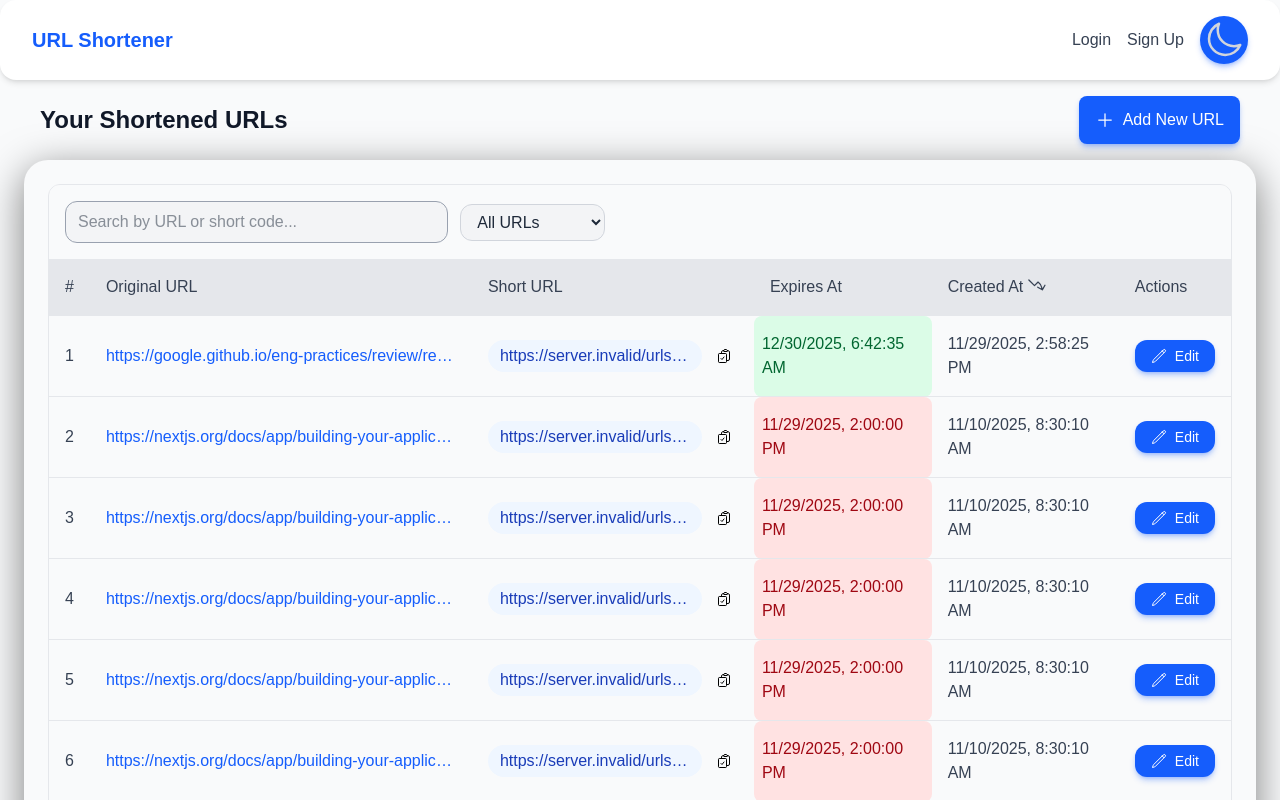
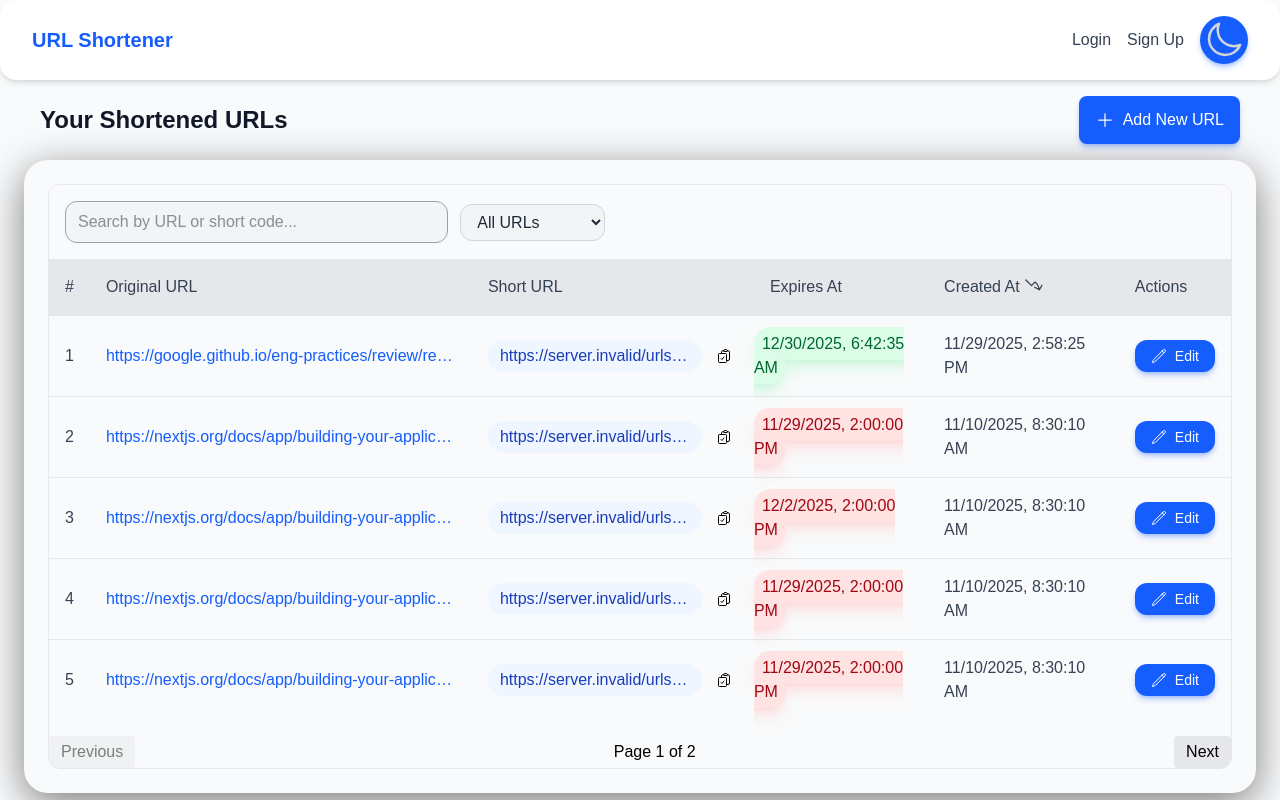
Before and after one commit to pagevamp/laxman-url-shortener-frontend, a Next.js app: page /urls in a window 1280 px wide. Shown: the top 800 px of the page. Built offline with nearby package versions, Linux system fonts and the light colour scheme; no server answers.

Commit message:
refact: pagination wip

```diff
--- a/app/components/ui/UrlTable.tsx
+++ b/app/components/ui/UrlTable.tsx
@@ -4,6 +4,7 @@ import { Button } from "@/app/components/ui/Button";
 import { SortableFields, UrlItem } from "@/app/hooks/interfaces/types";
 import { useUrl } from "@/app/hooks/useUrlTable";
 import { PencilIcon, ClipboardDocumentCheckIcon, ArrowTrendingDownIcon, ArrowTrendingUpIcon } from "@heroicons/react/24/outline";
+import { useEffect, useState } from "react";
 
 const urls: UrlItem[] = [
   {
@@ -30,7 +31,7 @@ const urls: UrlItem[] = [
     id: "9988aa77-bb66-cc55-dd144-ff331221155",
     original_url: "https://nextjs.org/docs/app/building-your-application",
     short_url: "nextDocs",
-    expires_at: "2025-11-29T14:00:00.000Z",
+    expires_at: "2025-12-02T14:00:00.000Z",
     created_at: "2025-11-10T08:30:10.100Z",
   }, {
     id: "9988aa77-bb66-cc55-dd44-ff311113221155",
@@ -69,9 +70,23 @@ export default function UrlTable() {
     sortOrder,
     setSortOrder, useFilteredSortedUrls } = useUrl()
 
+  const [currentPage, setCurrentPage] = useState(1);
+  const itemsPerPage = 5;
+
+
   const baseDomain = process.env.BASE_URL;
 
   const filteredData = useFilteredSortedUrls(urls);
+
+  const startIndex = (currentPage - 1) * itemsPerPage;
+  const endIndex = startIndex + itemsPerPage;
+  const paginatedData = filteredData.slice(startIndex, endIndex);
+
+  const totalPages = Math.ceil(filteredData.length / itemsPerPage);
+
+  useEffect(() => {
+    setCurrentPage(1);
+  }, [search, filter, sortBy, sortOrder]);
 
   return (
     <div className="w-full overflow-hidden rounded-3xl bg-gray-50 dark:bg-gray-900 shadow-[0_10px_40px_rgba(0,0,0,0.5)] p-6">
@@ -141,7 +156,7 @@ export default function UrlTable() {
           </thead>
 
           <tbody>
-            {filteredData.map((item, index) => (
+            {paginatedData.map((item, index) => (
               <tr
                 key={item.id}
                 className="border-t border-gray-200 dark:border-gray-700 hover:bg-gray-100 dark:hover:bg-gray-800 transition hover:scale-100"
@@ -184,8 +199,12 @@ export default function UrlTable() {
                 </td>
 
 
-                <td className={`p-1 px-2 font-medium rounded-lg ${getExpiryBg(item.expires_at)}`}>
-                  {new Date(item.expires_at).toLocaleString()}
+                <td>
+                  <span
+                    className={` p-2 rounded-4xl shadow-lg ${getExpiryBg(item.expires_at)}`}>
+                    {new Date(item.expires_at).toLocaleString()}
+                  </span>
+
                 </td>
 
                 <td className="p-4 text-gray-700 dark:text-gray-300">
@@ -202,6 +221,27 @@ export default function UrlTable() {
             ))}
           </tbody>
         </table>
+        <div className="flex justify-between items-center mt-4">
+          <button
+            onClick={() => setCurrentPage((prev) => Math.max(prev - 1, 1))}
+            disabled={currentPage === 1}
+            className="px-3 py-1 bg-gray-200 dark:bg-gray-700 rounded disabled:opacity-50"
+          >
+            Previous
+          </button>
+
+          <span>
+            Page {currentPage} of {totalPages}
+          </span>
+
+          <button
+            onClick={() => setCurrentPage((prev) => Math.min(prev + 1, totalPages))}
+            disabled={currentPage === totalPages}
+            className="px-3 py-1 bg-gray-200 dark:bg-gray-700 rounded disabled:opacity-50"
+          >
+            Next
+          </button>
+        </div>
       </div>
     </div>
   );
--- a/app/hooks/useUrlTable.ts
+++ b/app/hooks/useUrlTable.ts
@@ -23,26 +23,16 @@ export const useUrl = () => {
     }
   };
 
-  // const getExpiryColor = (expires_at: string) => {
-  //   const now = new Date();
-  //   const expiry = new Date(expires_at);
-  //   const diff = expiry.getTime() - now.getTime();
-
-  //   if (diff <= 0) return "text-red-600 dark:text-red-400";
-  //   if (diff < 24 * 60 * 60 * 1000)
-  //     return "text-yellow-600 dark:text-yellow-400";
-  //   return "text-green-600 dark:text-green-400";
-  // };
   const getExpiryBg = (expires_at: string) => {
     const now = new Date();
     const expiry = new Date(expires_at);
     const diff = expiry.getTime() - now.getTime();
 
     if (diff <= 0)
-      return "bg-red-100 dark:bg-red-800 text-red-800 dark:text-red-200";
+      return "bg-red-100 dark:bg-red-800 text-red-800 dark:text-white shadow-red-300/30";
     if (diff < 24 * 60 * 60 * 1000)
-      return "bg-yellow-100 dark:bg-yellow-800 text-yellow-800 dark:text-yellow-200";
-    return "bg-green-100 dark:bg-green-800 text-green-800 dark:text-green-200";
+      return "bg-yellow-100 dark:bg-yellow-500 text-yellow-800 dark:text-white shadow-yellow-300/30";
+    return "bg-green-100 dark:bg-green-900 text-green-800 dark:text-white shadow-green-300/30";
   };
 
   function useFilteredSortedUrls(urls: UrlItem[]) {
--- a/package.json
+++ b/package.json
@@ -14,7 +14,8 @@
     "next": "16.0.3",
     "react": "19.2.0",
     "react-dom": "19.2.0",
-    "react-hot-toast": "^2.6.0"
+    "react-hot-toast": "^2.6.0",
+    "use-debounce": "^10.0.6"
   },
   "devDependencies": {
     "@tailwindcss/postcss": "^4",
```
Also changed, not shown: 1 other file (tests, documents, lock files or other folders).
